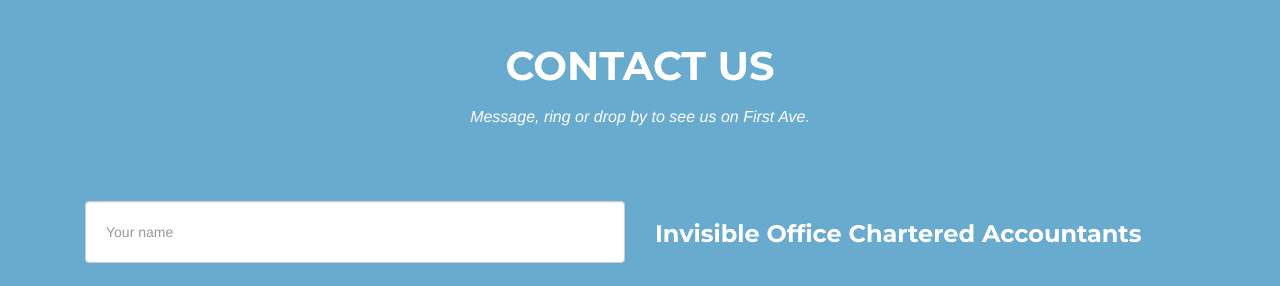
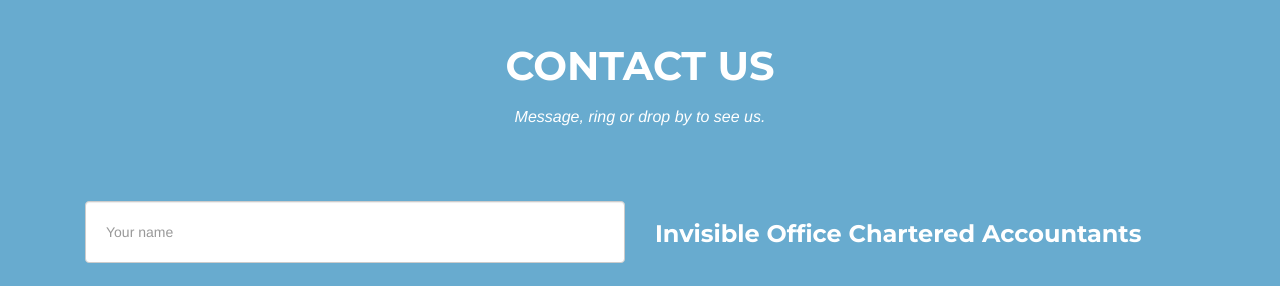
Before and after one commit to Bonneykins/IOCA-website-3, a Jekyll site: the page built from index.html, in a window 1280 px wide and 900 px high, scrolled down 6805 px. Shown: the part 152-438 px from the top of the window. Built offline with Jekyll 4.4.1, drawn with Linux system fonts in a browser that asks for light colours; nearby versions of some CDN libraries; some web fonts are replaced.

Commit message:
removed first ave reference

```diff
--- a/index.html
+++ b/index.html
@@ -301,7 +301,7 @@ title: Invisible Office Chartered Accountants - Tauranga
             <div class="row">
                 <div class="col-lg-12 text-center">
                     <h2 class="section-heading">Contact Us</h2>
-                    <h3 class="section-subheading text-muted-contact"> Message, ring or drop by to see us on First Ave. </h3>
+                    <h3 class="section-subheading text-muted-contact"> Message, ring or drop by to see us. </h3>
                 </div>
             </div>
             <div class="row">
```
